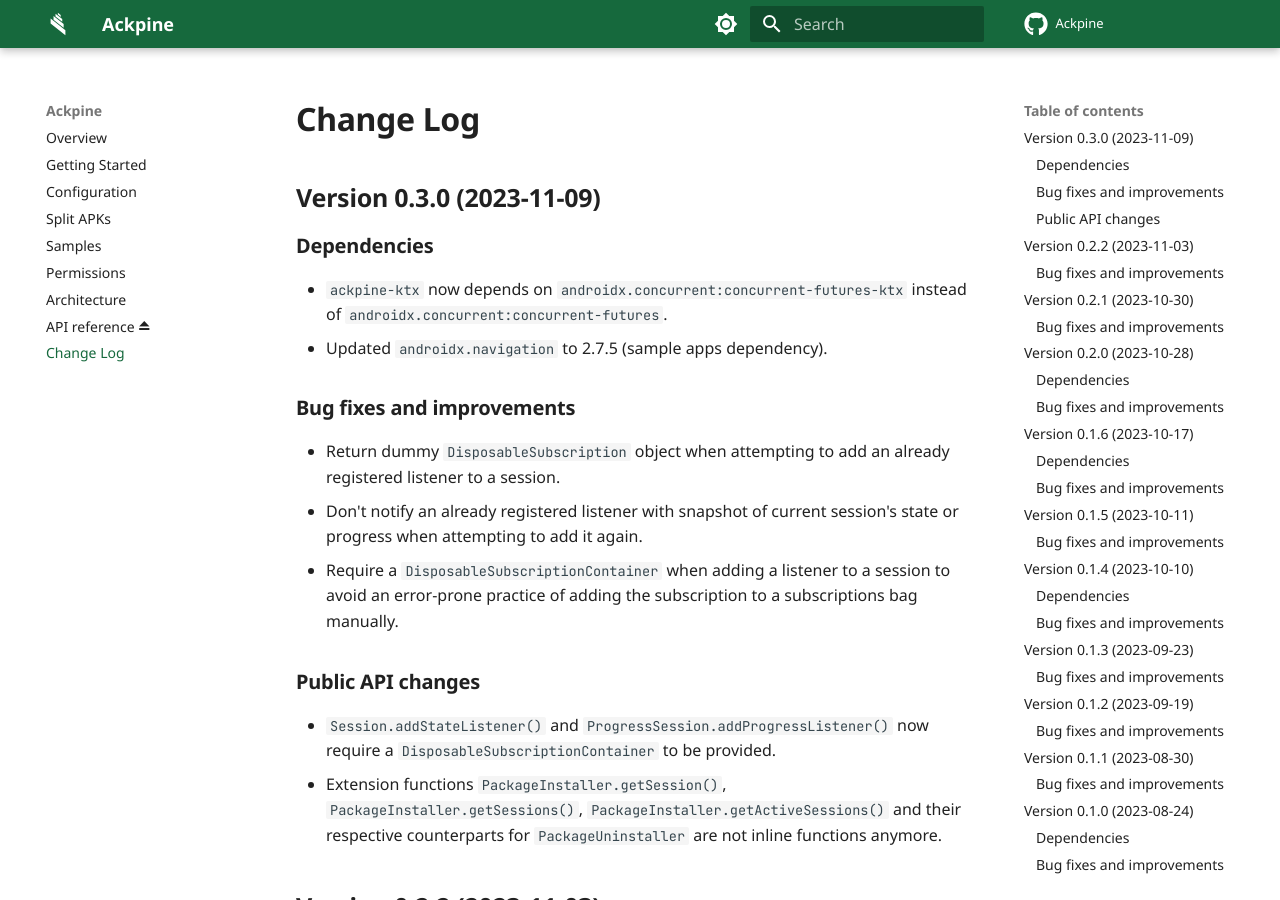
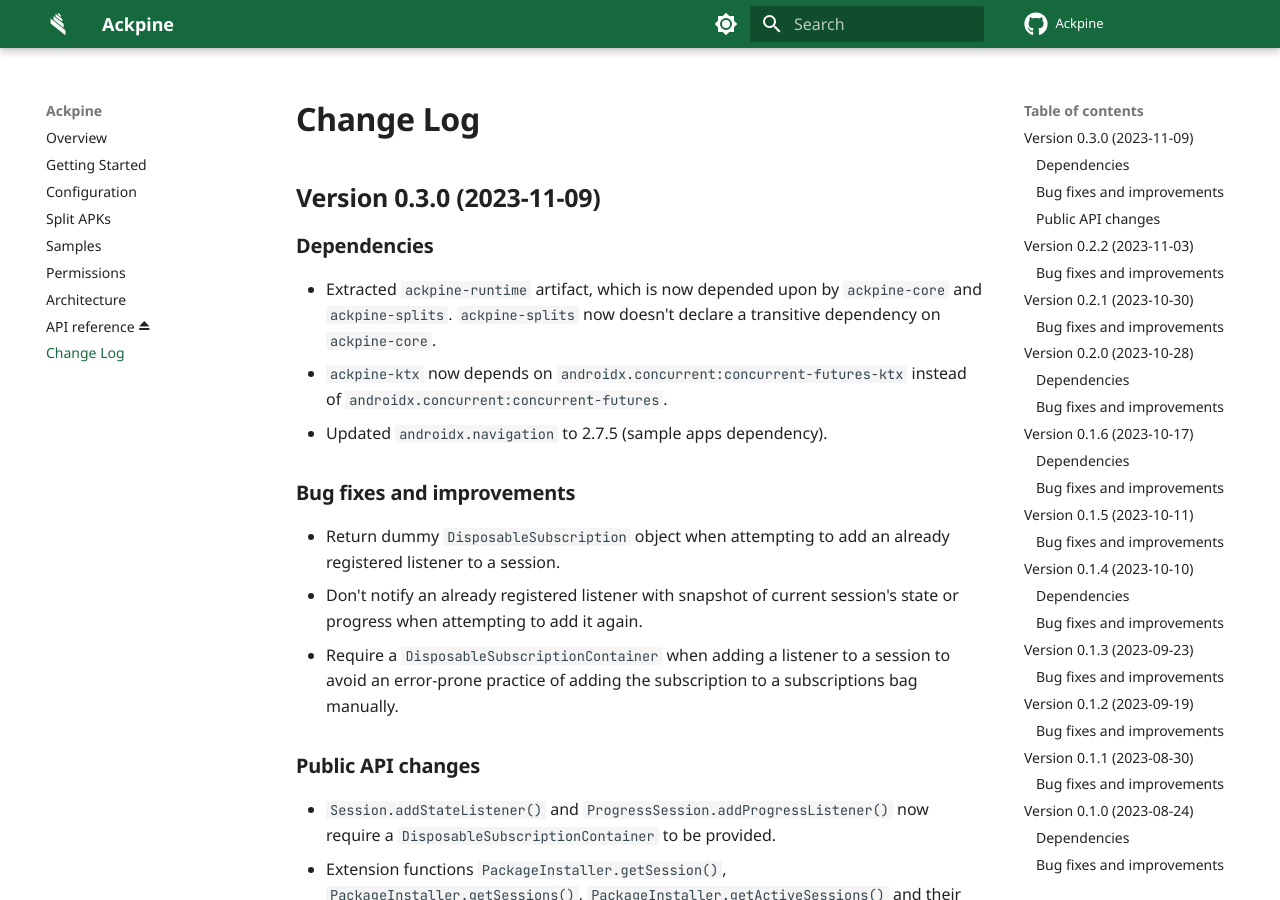
Before and after one commit to solrudev/Ackpine, an MkDocs documentation site: the page built from docs/changelog.md, in a window 1280 px wide and 900 px high. Built offline with MkDocs 1.6.1 and Material for MkDocs 9.7.7, drawn with Linux system fonts in a browser that asks for light colours; comment, search, counter and statistics services are not loaded.

Commit message:
add info about ackpine-runtime to 0.3.0 changelog

```diff
--- a/docs/changelog.md
+++ b/docs/changelog.md
@@ -6,6 +6,7 @@ Version 0.3.0 (2023-11-09)
 
 ### Dependencies
 
+- Extracted `ackpine-runtime` artifact, which is now depended upon by `ackpine-core` and `ackpine-splits`. `ackpine-splits` now doesn't declare a transitive dependency on `ackpine-core`.
 - `ackpine-ktx` now depends on `androidx.concurrent:concurrent-futures-ktx` instead of `androidx.concurrent:concurrent-futures`.
 - Updated `androidx.navigation` to 2.7.5 (sample apps dependency).
 
```
